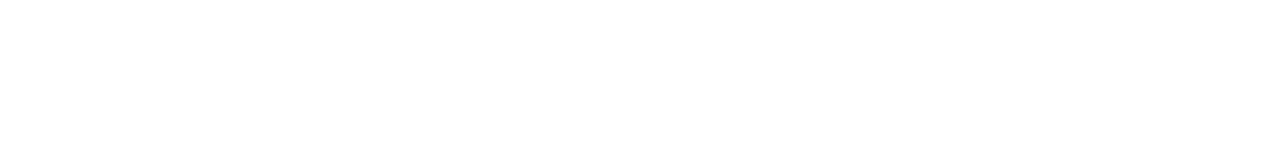
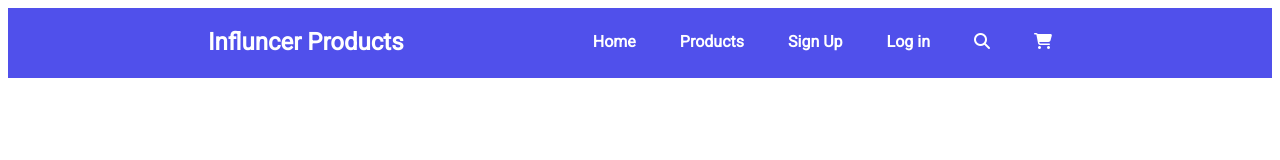
Before and after one commit to Doraknight/Programming_Hero_milestone_02, a plain HTML site: page index.html in a window 1280 px wide. Drawn offline with Linux system fonts and the light colour scheme; a web font is replaced by a local one.

Commit message:
header_done

```diff
--- a/css/style.css
+++ b/css/style.css
@@ -0,0 +1,69 @@
+/*---------------------
+----Import links-------
+---------------------*/
+
+@import url('https://fonts.googleapis.com/css2?family=Dongle&family=Inter&family=Roboto&display=swap');
+:root {
+    --dongle: 'Dongle', sans-serif;
+    --inter: 'Inter', sans-serif;
+    --roboto: 'Roboto', sans-serif;
+}
+
+
+/*---------------------
+----common styles-------
+---------------------*/
+
+.title {
+    font-family: var(--roboto);
+    font-size: 24px;
+    font-weight: 700;
+    color: white;
+}
+
+
+/*---------------------
+----Header part styles-
+---------------------*/
+
+header {
+    height: 70px;
+    width: 100%;
+    background-color: rgb(80, 80, 235);
+}
+
+.header {
+    display: flex;
+    justify-content: space-between;
+    align-items: center;
+    margin: 0 200px;
+}
+
+.menu_bar {
+    font-family: var(--roboto);
+    text-decoration: none;
+    color: white;
+    font-size: 16px;
+    font-weight: 600;
+    padding: 0 20px;
+}
+
+
+/*---------------------
+----Import links-------
+---------------------*/
+
+
+/*---------------------
+----Import links-------
+---------------------*/
+
+
+/*---------------------
+----Import links-------
+---------------------*/
+
+
+/*---------------------
+----Import links-------
+---------------------*/
--- a/index.html
+++ b/index.html
@@ -6,11 +6,26 @@
     <meta http-equiv="X-UA-Compatible" content="IE=edge">
     <meta name="viewport" content="width=device-width, initial-scale=1.0">
     <title>Welcome To our Website</title>
+    <script src="https://kit.fontawesome.com/814475e340.js" crossorigin="anonymous"></script>
     <!-- stylesheet link -->
     <link rel="stylesheet" href="css/style.css">
 </head>
 
 <body>
+    <!-- header start -->
+    <header>
+        <div class="header">
+            <h2 class="title">Influncer Products</h2>
+            <nav class="menu">
+                <a href="" class="menu_bar">Home</a>
+                <a href="" class="menu_bar">Products</a>
+                <a href="" class="menu_bar">Sign Up</a>
+                <a href="" class="menu_bar">Log in</a>
+                <a href="" class="menu_bar"><i class="fas fa-search"></i></a>
+                <a href="" class="menu_bar"><i class="fas fa-shopping-cart"></i></a>
+            </nav>
+        </div>
+    </header>
 
 </body>
 
```
